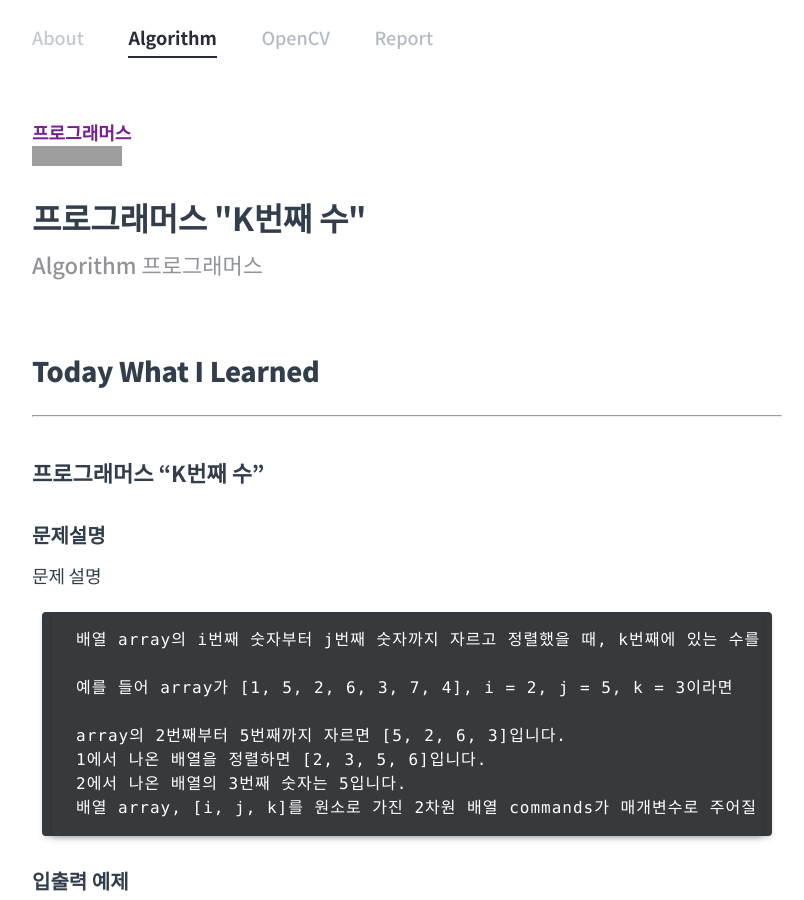
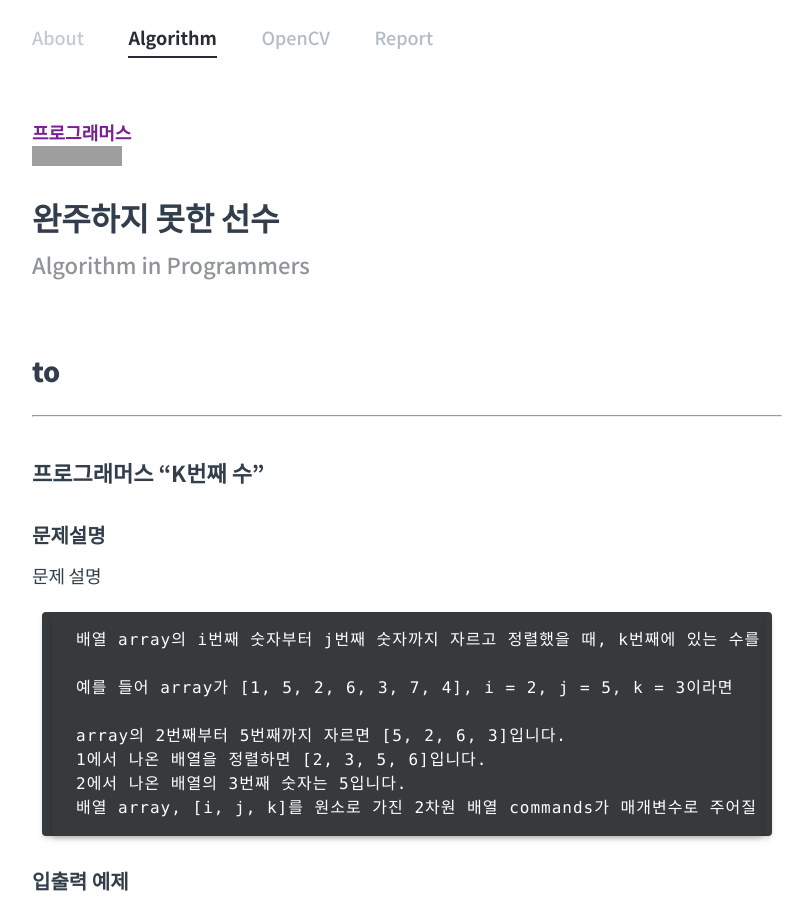
Before and after one commit to yoncho/yoncho.github.io, a Jekyll site: the page built from algorithm/01_K번째_수.md, in a window 1280 px wide and 900 px high. Shown: the whole window, without its empty margins (233-1037 px from the left). Built offline with Jekyll 4.4.1, drawn with Linux system fonts in a browser that asks for light colours; some web fonts are replaced; some of the changed text lies outside the part shown; grey boxes are pictures that could not be loaded.

Commit message:
2021.01.18

```diff
--- a/algorithm/01_K번째_수.md
+++ b/algorithm/01_K번째_수.md
@@ -1,18 +1,18 @@
 ---
 layout: post
-title: 프로그래머스 "K번째 수"
-subtitle: Algorithm 프로그래머스
+title: "완주하지 못한 선수"
+subtitle: Algorithm in Programmers
 type: 프로그래머스
-createDate: 2020-09-22
+createDate: 2021-01-13
 solution: true
 text: true
-author: "codeFabian"
+author: "yoncho"
 post-header: false
 header-img: ""
 order: 1
 ---
 
-# Today What I Learned
+# to
 
 <hr>
 
```
Also changed, not shown: other parts of algorithm/01_K번째_수.md (+1 -1 lines), REPORT/pily-techstack.png (deleted).
